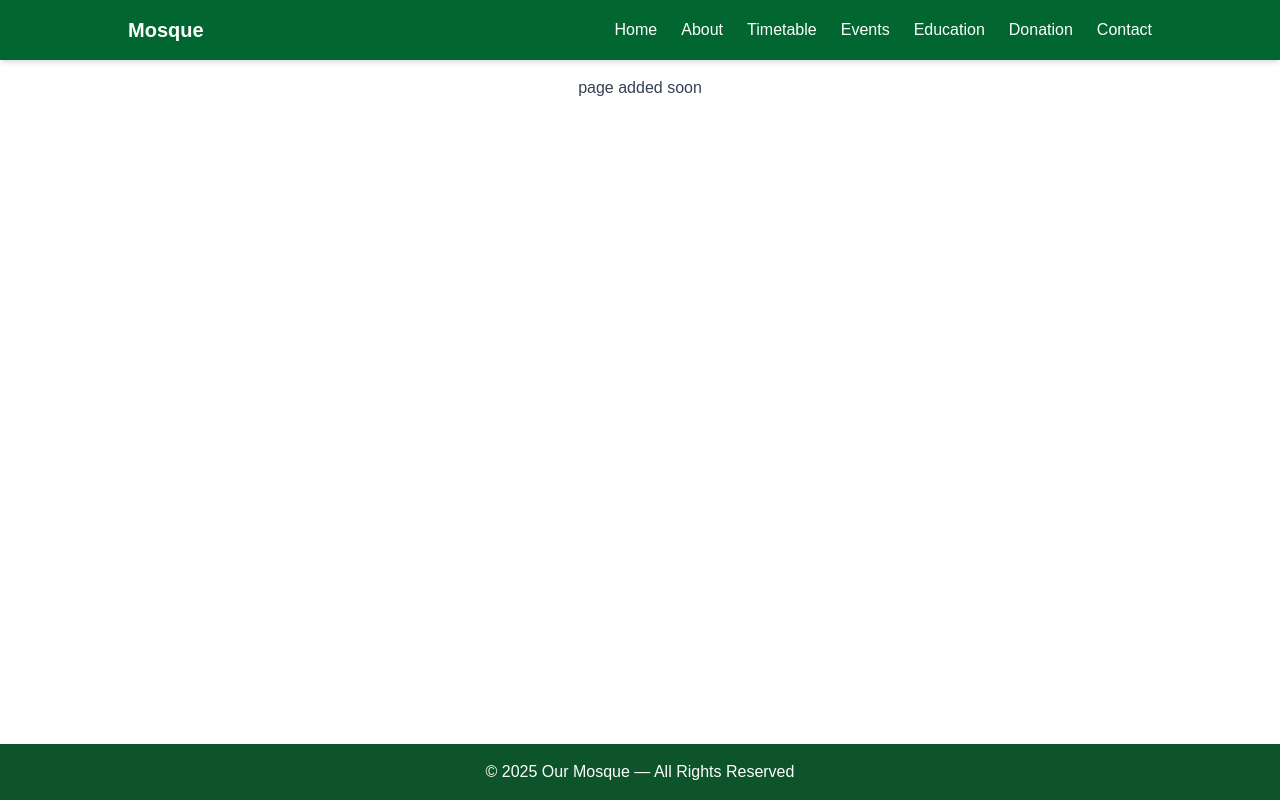
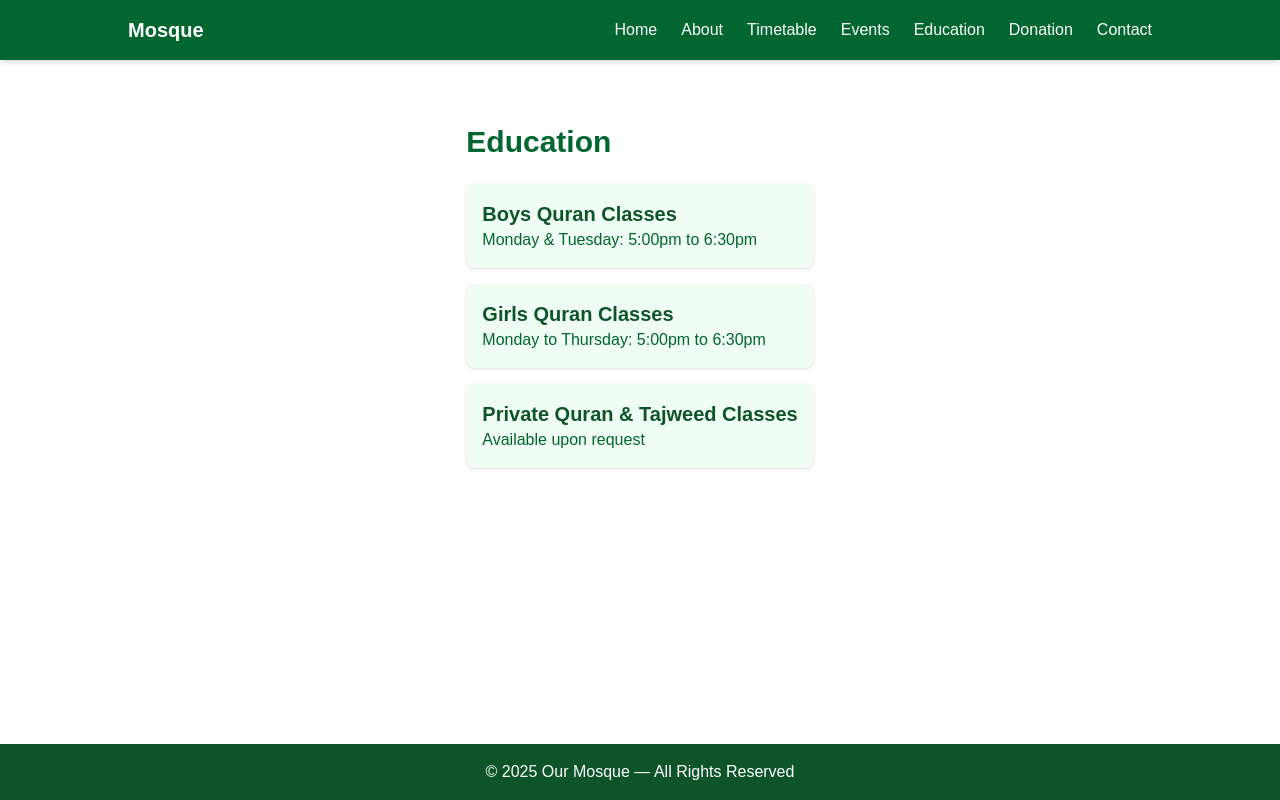
Before and after one commit to wad2k/mosque-website, a Next.js app: page /education in a window 1280 px wide. Built offline with nearby package versions, Linux system fonts and the light colour scheme.

Commit message:
added content to education & events

```diff
--- a/app/(public)/education/page.tsx
+++ b/app/(public)/education/page.tsx
@@ -1,7 +1,18 @@
 export default function Education() {
   return (
-    <div>
-      <p className="text-gray-700">page added soon</p>
-    </div>
+    <section className="max-w-4xl mx-auto py-12 px-6">
+      <h1 className="text-3xl font-bold text-green-800 mb-6">Education</h1>
+
+      {[
+        ["Boys Quran Classes", "Monday & Tuesday: 5:00pm to 6:30pm"],
+        ["Girls Quran Classes", "Monday to Thursday: 5:00pm to 6:30pm"],
+        ["Private Quran & Tajweed Classes", "Available upon request"]
+      ].map(([title, time]) => (
+        <div key={title} className="p-4 bg-green-50 rounded-lg shadow mb-4">
+          <h2 className="text-xl font-semibold text-green-900">{title}</h2>
+          <p className="text-green-800">{time}</p>
+        </div>
+      ))}
+    </section>
   );
 }
--- a/app/(public)/events/page.tsx
+++ b/app/(public)/events/page.tsx
@@ -1,7 +1,18 @@
 export default function Events() {
   return (
-    <div>
-      <p className="text-gray-700">page added soon</p>
-    </div>
+    <section className="max-w-4xl mx-auto py-12 px-6">
+      <h1 className="text-3xl font-bold text-green-800 mb-6">Events</h1>
+
+      {[
+        ["Taleem", "Monday to Saturday: After Isha prayers"],
+        ["Seerah", "Sunday and Monday: After Isha prayers"],
+        ["Adult Tarbiyah", "Friday: After Isha prayers"]
+      ].map(([title, time]) => (
+        <div key={title} className="p-4 bg-green-50 rounded-lg shadow mb-4">
+          <h2 className="text-xl font-semibold text-green-900">{title}</h2>
+          <p className="text-green-800">{time}</p>
+        </div>
+      ))}
+    </section>
   );
 }
--- a/app/page.tsx
+++ b/app/page.tsx
@@ -102,6 +102,17 @@ updateCountdown(tomorrow);
           Prayer Times
         </h2>
 
+        {/* Jumu'ah Times */}
+<div className="mt-6 bg-yellow-100 border-l-4 border-yellow-600 p-4 rounded-md shadow-md max-w-xl mx-auto">
+  <h3 className="text-xl font-bold text-green-900">Jumu’ah (Friday)</h3>
+  <p className="text-green-800 font-semibold">
+    Khutbah: 12:30 PM
+  </p>
+  <p className="text-green-700 text-sm opacity-80">
+    (Timings subject to adjustment — check announcements)
+  </p>
+</div>
+
         {nextPrayer && (
           <p className="text-lg font-semibold text-green-700 mb-4">
             Next prayer: {nextPrayer} – {countdown}
@@ -119,6 +130,8 @@ updateCountdown(tomorrow);
             </div>
           ))}
         </div>
+
+
       </section>
 
     </main>
```
